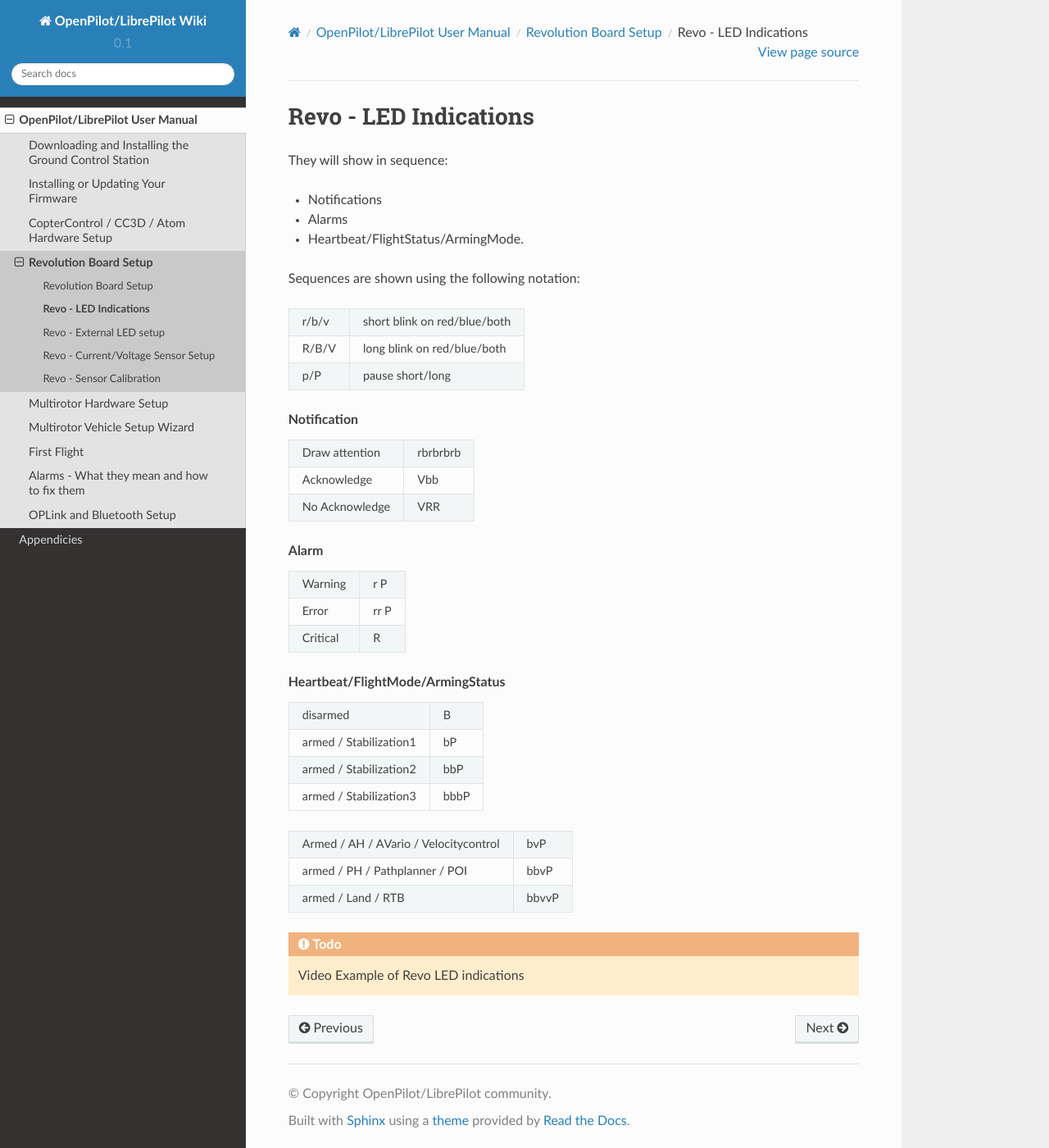
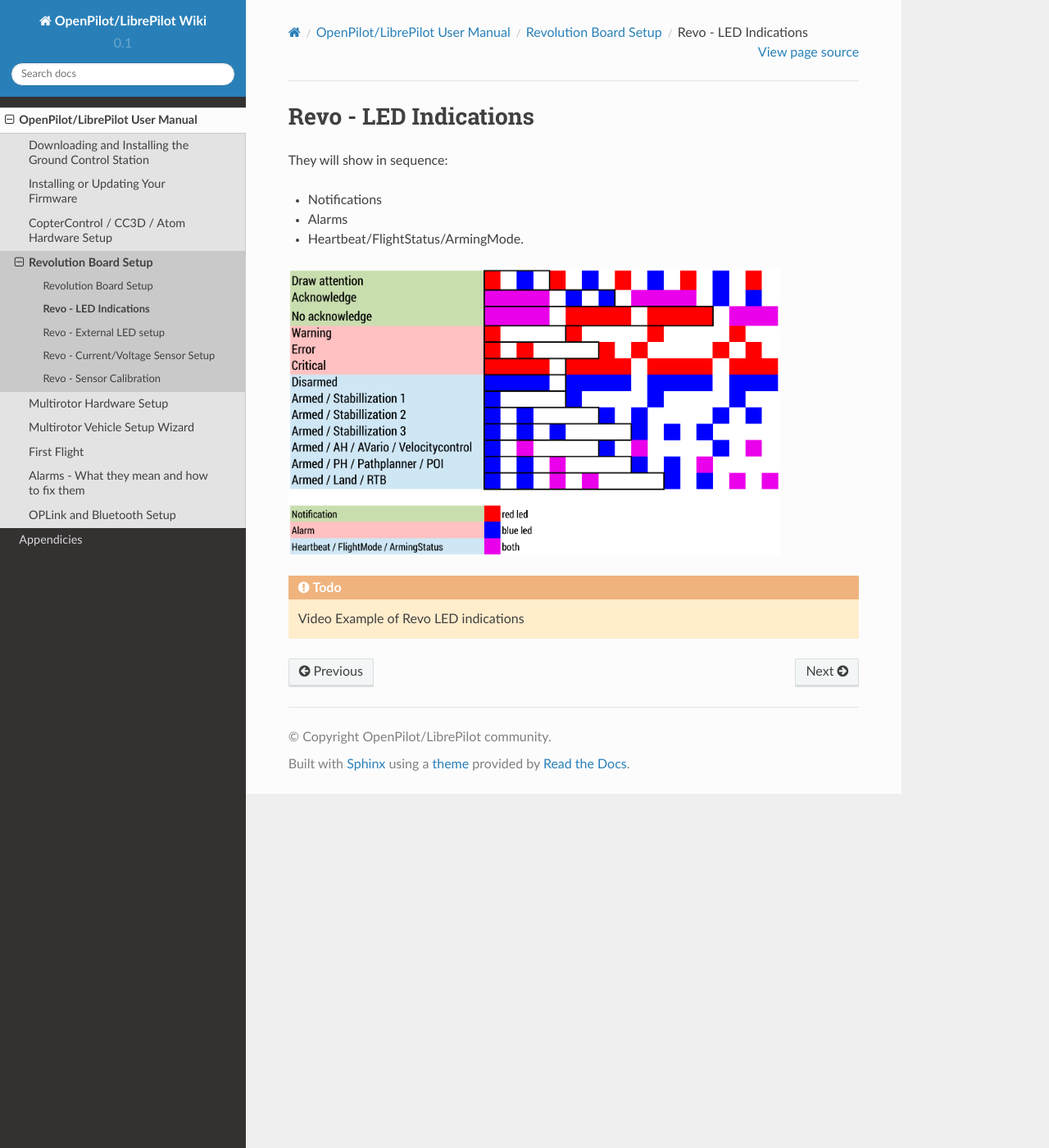
Before and after one commit to UncleRus/OPWiki, a Sphinx documentation site: the page built from source/user_manual/revo/leds.rst, in a window 1280 px wide and 1400 px high. Shown: the whole window at 82% size. Built offline with Sphinx 7.4.7 and the Read the Docs theme 2.0.0, drawn with Linux system fonts in a browser that asks for light colours.

Commit message:
Revo led codes picture

```diff
--- a/source/user_manual/revo/leds.rst
+++ b/source/user_manual/revo/leds.rst
@@ -7,54 +7,7 @@
 * Alarms
 * Heartbeat/FlightStatus/ArmingMode.
 
-Sequences are shown using the following notation:
-
-+-------+------------------------------+
-| r/b/v | short blink on red/blue/both |
-+-------+------------------------------+
-| R/B/V | long blink on red/blue/both  |
-+-------+------------------------------+
-| p/P   | pause short/long             |
-+-------+------------------------------+
-
-.. rubric:: Notification
-
-+----------------+----------+
-| Draw attention | rbrbrbrb |
-+----------------+----------+
-| Acknowledge    | Vbb      |
-+----------------+----------+
-| No Acknowledge | VRR      |
-+----------------+----------+
-
-.. rubric:: Alarm
-
-+----------+------+
-| Warning  | r P  |
-+----------+------+
-| Error    | rr P |
-+----------+------+
-| Critical | R    |
-+----------+------+
-
-.. rubric:: Heartbeat/FlightMode/ArmingStatus
-
-+------------------------+------+
-| disarmed               | B    |
-+------------------------+------+
-| armed / Stabilization1 | bP   |
-+------------------------+------+
-| armed / Stabilization2 | bbP  |
-+------------------------+------+
-| armed / Stabilization3 | bbbP |
-+------------------------+------+
-
-+---------------------------------------+-------+
-| Armed / AH / AVario / Velocitycontrol | bvP   |
-+---------------------------------------+-------+
-| armed / PH / Pathplanner / POI        | bbvP  |
-+---------------------------------------+-------+
-| armed / Land / RTB                    | bbvvP |
-+---------------------------------------+-------+
+.. image:: img/led_codes.png
+   :width: 600
 
 .. todo:: Video Example of Revo LED indications
```
Also changed, not shown: source/user_manual/revo/img/led_codes.png (added).
